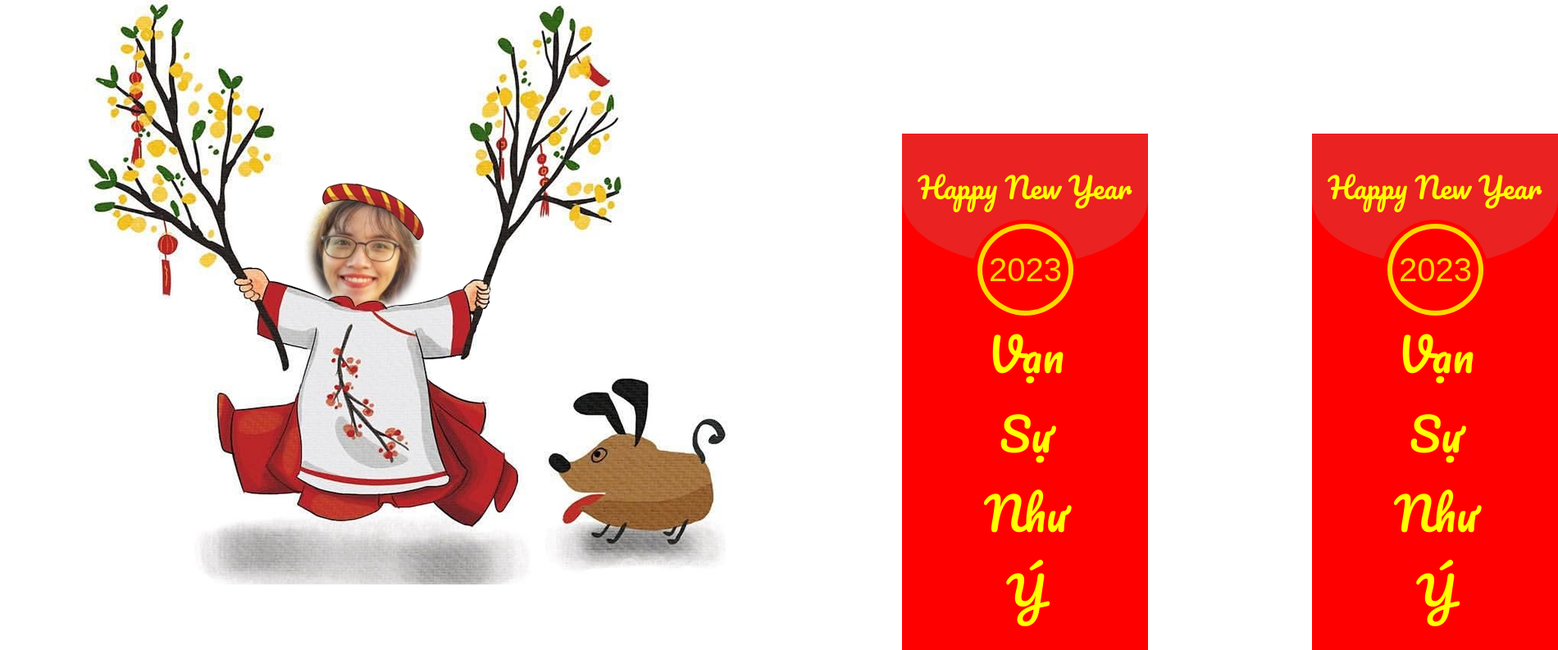
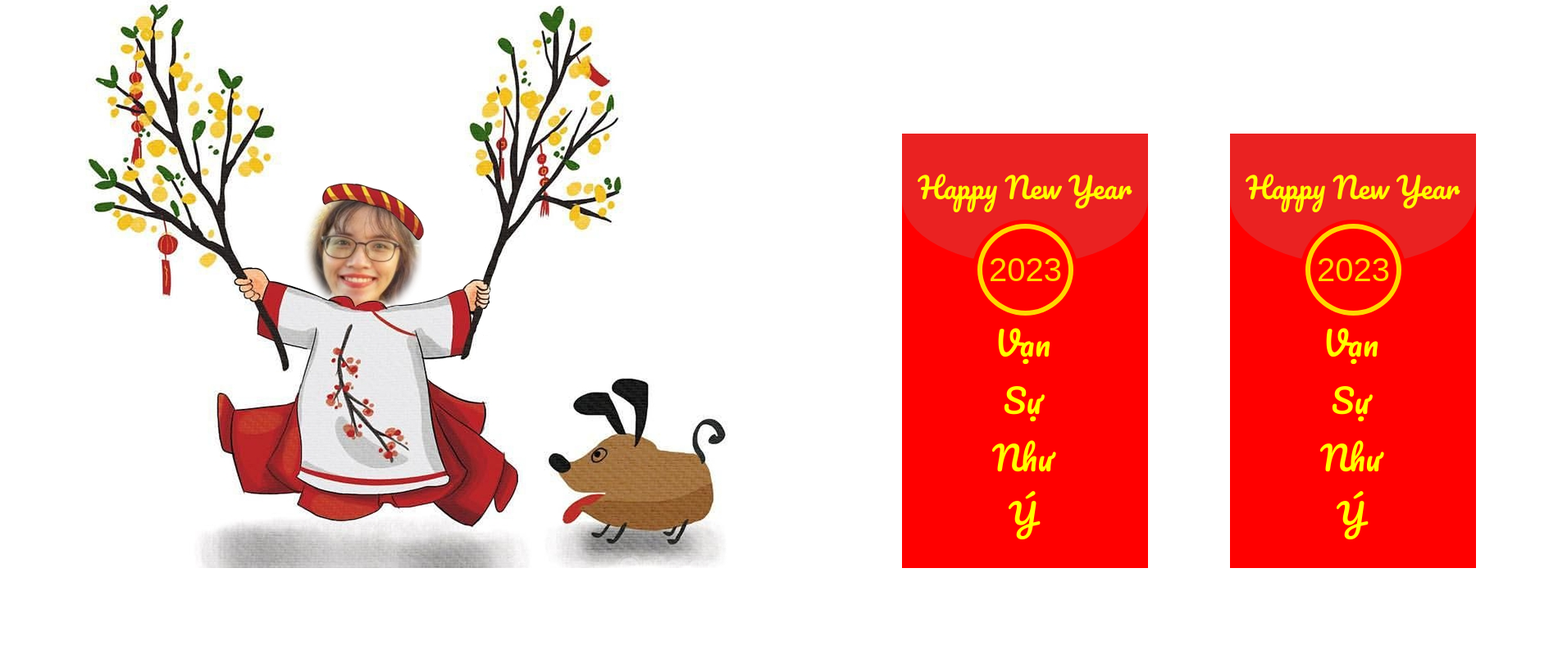
Before and after one commit to BuiTienDngg/happynewyear, a plain HTML site: page index.html in a window 1280 px wide. Shown: the part 187-980 px from the top of the page at 82% size, 1900 px wide, since content can reach past the window. After the commit the page ends 880 px from the top, so only its background shows below. Drawn offline with Linux system fonts and the light colour scheme.

Commit message:
first commit

```diff
--- a/index.html
+++ b/index.html
@@ -81,7 +81,7 @@
 
        </button>
 <div>
-     <div class="pyro"><div class="before"></div><div class="after"></div></div>
+     <div class="pyro"><div class="before"></div><div class="after"></digitv></div>
      <button onclick="display__img2()" class="button2" >
                  <div class="Y"></div>
                  <div class="head__lixi2">Happy New Year</div>
--- a/index1.css
+++ b/index1.css
@@ -52,7 +52,7 @@ body{
 .lucky_money1{
 
     width: 300px;
-    height: 500px;
+    height: 400px;
     background-color: rgb(255, 0, 0);
     /* border-radius: 20px; */
     /* margin-top:350px;
@@ -63,7 +63,7 @@ body{
 }
  .lucky_money2{
     width: 300px;
-    height: 500px;
+    height: 400px;
     background: red;
     box-sizing: border-box;
     position: relative;
@@ -120,7 +120,7 @@ body{
 }
 .button1{
     width: 300px;
-    height: 500px;
+    height: 400px;
     margin-top: 350px;
     margin-left: 1100px;
     padding-top:0px;
@@ -133,7 +133,8 @@ body{
   width: 300px;
   height: 500px;
   margin-top: 350px;
-  margin-left: 1600px;
+  margin-left: 1500px;
+  margin-right:200px;
   padding-top:0px;
   border:none;
   background: rgb(255, 0, 0);
@@ -201,10 +202,10 @@ body{
   z-index:14;
 }
 .vansunhuy{
-  font-size: 55px;
+  font-size: 40px;
   font-family: 'Pacifico', cursive;
   color:yellow;
-  left: 100px;
+  left: 110px;
   top: 220px;
   display: flex;
   align-items: center;
@@ -213,10 +214,10 @@ body{
   z-index:10;
 }
 .vansu{
-  font-size: 55px;
+  font-size: 40px;
   font-family: 'Pacifico', cursive;
   color:yellow;
-  left: 100px;
+  left: 110px;
   top: 220px;
   display: flex;
   align-items: center;
```
